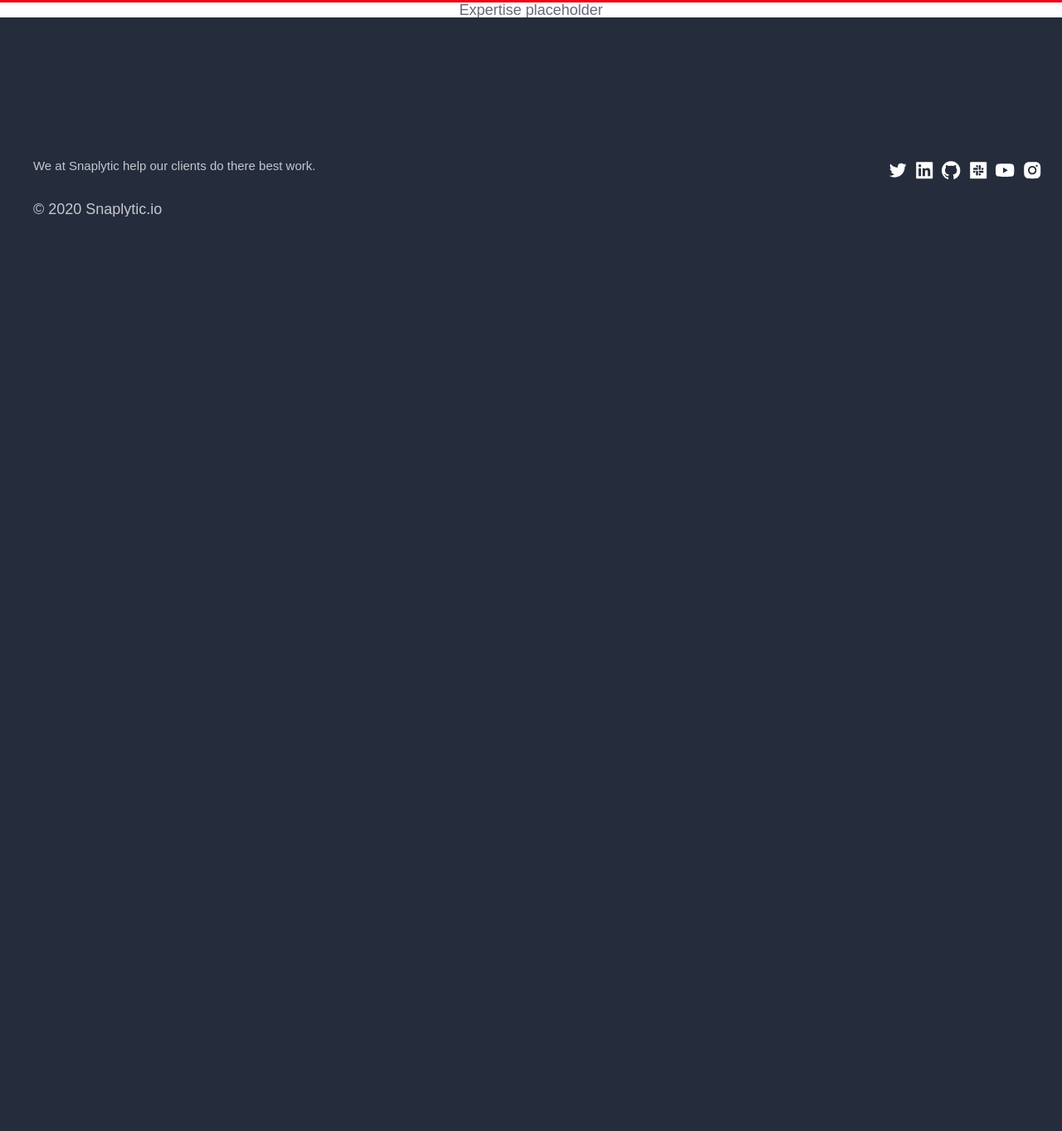
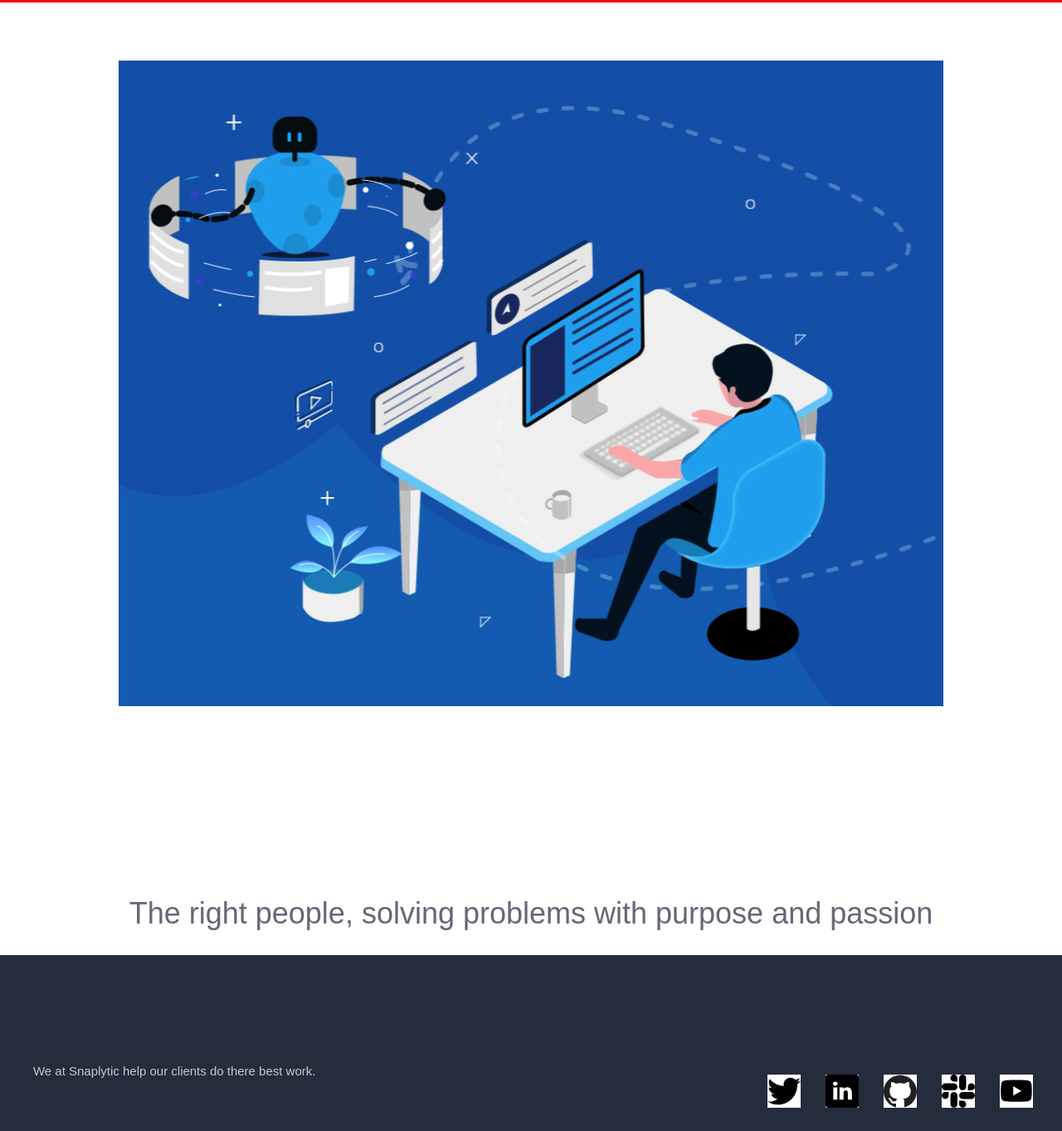
Before and after one commit to intelsnap/website, a Gatsby site: page /expertise in a window 1280 px wide. Shown: the part 57-1420 px from the top of the page at 83% size. Before the commit the page ends 800 px from the top, so only its background shows below. Built offline with nearby package versions, Linux system fonts and the light colour scheme; Gatsby itself is replaced by a stand-in of ours.

Commit message:
adding svg for icons

```diff
--- a/src/components/core/Footer.js
+++ b/src/components/core/Footer.js
@@ -1,13 +1,10 @@
 import React from 'react'
 import styled from 'styled-components'
-import {
-  TwitterOutlined,
-  LinkedinFilled,
-  GithubFilled,
-  SlackSquareFilled,
-  YoutubeFilled,
-  InstagramFilled,
-} from '@ant-design/icons'
+import slack from '../../assets/slack.svg'
+import github from '../../assets/github.svg'
+import linkedin from '../../assets/linkedin.svg'
+import twitter from '../../assets/twitter.svg'
+import youtube from '../../assets/youtube.svg'
 
 export const Footer = () => (
   <Container>
@@ -17,33 +14,27 @@ export const Footer = () => (
           We at Snaplytic help our clients do there best work.
         </Description>
       </About>
-      <StyledIcon href="https://twitter.com/intelsnap_inc" target="blank">
-        <TwitterOutlined />
-      </StyledIcon>
-      <StyledIcon href="https://myfavcoffeeplace.io" target="blank">
-        <LinkedinFilled />
-      </StyledIcon>
-      <StyledIcon href="https://github.com/intelsnap" target="blank">
-        <GithubFilled />
-      </StyledIcon>
-      <StyledIcon
+      <a href="https://twitter.com/intelsnap_inc" target="blank">
+        <StyledIcon src={twitter} alt="linkedin" />
+      </a>
+      <a href="https://myfavcoffeeplace.io" target="blank">
+        <StyledIcon src={linkedin} alt="linkedin" />
+      </a>
+      <a href="https://github.com/intelsnap" target="blank">
+        <StyledIcon src={github} alt="linkedin" />
+      </a>
+      <a
         href="https://intelsnap.slack.com/join/shared_invite/zt-iiqlbfgi-45A58ck5JHG9xsNqP52DIA#/"
         target="blank"
       >
-        <SlackSquareFilled />
-      </StyledIcon>
-      <StyledIcon
+        <StyledIcon src={slack} alt="linkedin" />
+      </a>
+      <a
         href="https://www.youtube.com/channel/UC8xFo5n_dKRYbG7OoM4QVbg/"
         target="blank"
       >
-        <YoutubeFilled />
-      </StyledIcon>
-      <StyledIcon
-        href="https://www.instagram.com/intelsnap_media/"
-        target="blank"
-      >
-        <InstagramFilled />
-      </StyledIcon>
+        <StyledIcon src={youtube} alt="linkedin" />
+      </a>
     </ContainerWrapper>
     <ContainerWrapper>
       <Copyright>© {new Date().getFullYear()} Snaplytic.io</Copyright>
@@ -51,15 +42,18 @@ export const Footer = () => (
   </Container>
 )
 
-const StyledIcon = styled.a`
+const StyledIcon = styled.img`
+  background-color: white;
   color: white;
-  font-size: 1.4rem;
-  margin: 5px;
-  :link {
+  font-size: 0.8rem;
+  margin: 15px;
+  display: inline-block;
+  width: 40px;
+  height: 40px;
+  background-size: cover;
+  :hover {
+    fill: white;
     color: white;
-  }
-  :hover {
-    color: black;
   }
 `
 
--- a/src/pages/expertise.js
+++ b/src/pages/expertise.js
@@ -1,6 +1,42 @@
 import React from 'react'
+import { Col, Row } from 'antd'
 import { Layout } from '../components/core/Layout'
+import expertPic from '../assets/expertise.png'
 
-const Expertise = () => <Layout>Expertise placeholder</Layout>
+const Expertise = () => (
+  <Layout>
+    <Row>
+      <Col span={3} />
+      <Col span={9} style={{ marginTop: '70px', marginBottom: '30px' }}>
+        <img
+          src={expertPic}
+          alt="Consulting"
+          width=" 100%"
+          height="100%"
+          style={{
+            display: 'block',
+            marginLeft: 'auto',
+            marginRight: 'auto',
+          }}
+        />
+      </Col>
+      <Col span={1} />
+      <Col span={9}>
+        <p
+          style={{
+            textAlign: 'center',
+            display: 'block',
+            marginLeft: 'auto',
+            marginRight: 'auto',
+            marginTop: '190px',
+            fontSize: '36px',
+          }}
+        >
+          The right people, solving problems with purpose and passion
+        </p>
+      </Col>
+    </Row>
+  </Layout>
+)
 
 export default Expertise
```
Also changed, not shown: src/assets/github.svg (added), src/assets/liked.svg (added), src/assets/linkedin.svg (added), src/assets/slack.svg (added), src/assets/twitter.svg (added), src/assets/youtube.svg (added).
